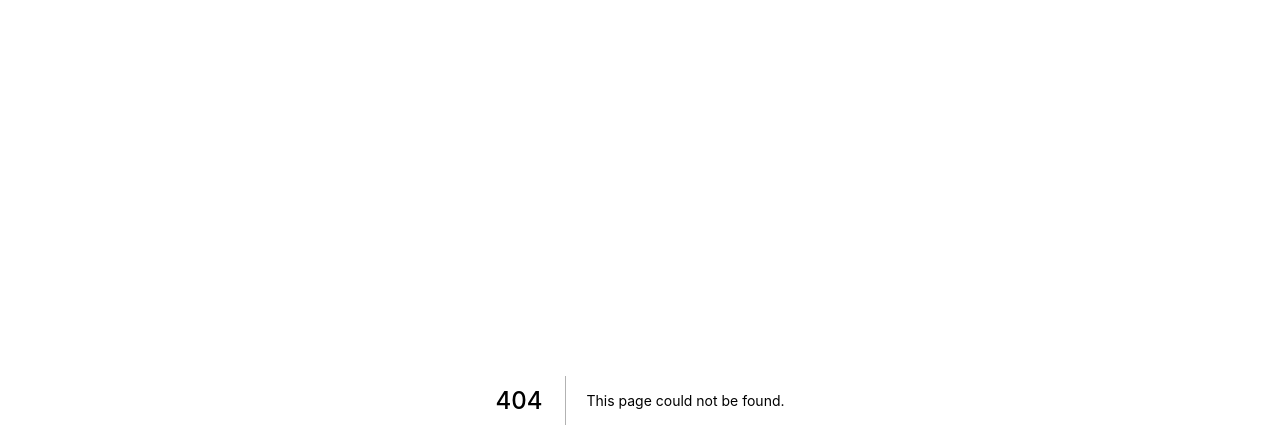
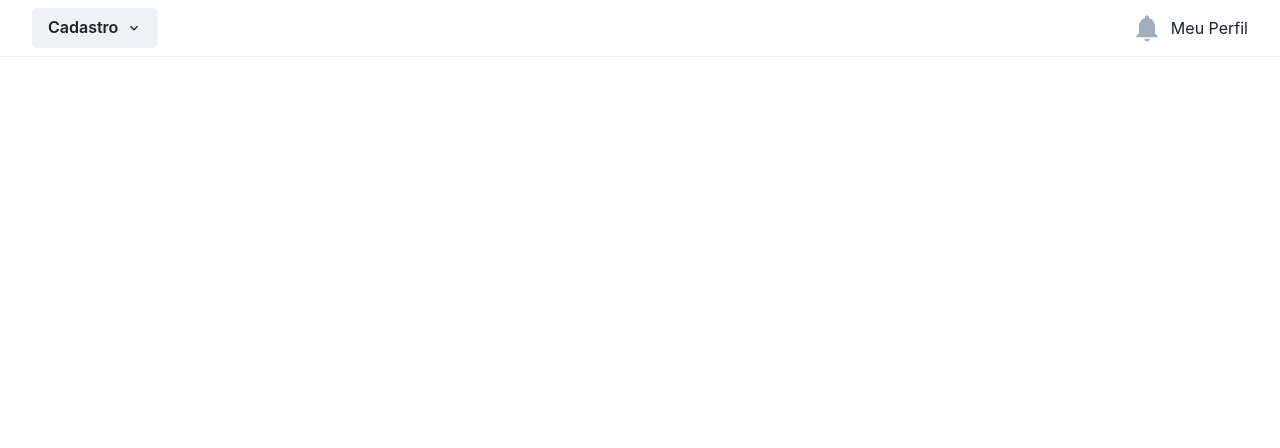
Before and after one commit to Kastango/deseg, a Next.js app: page /aluno in a window 1280 px wide. Before the commit this address had no page. Shown: the top 448 px of the page. Built offline with nearby package versions, Linux system fonts and the light colour scheme.

Commit message:
slug + aluno

```diff
--- a/package.json
+++ b/package.json
@@ -9,6 +9,7 @@
     "lint": "next lint"
   },
   "dependencies": {
+    "@chakra-ui/icons": "^1.0.15",
     "@chakra-ui/react": "^1.6.6",
     "@emotion/react": "^11",
     "@emotion/styled": "^11",
--- /dev/null
+++ b/pages/aluno/index.tsx
@@ -0,0 +1,30 @@
+import { Button, Flex, Menu, MenuList, MenuItem, MenuButton, Divider, Link, Spacer } from '@chakra-ui/react'
+import { ChevronDownIcon, BellIcon } from '@chakra-ui/icons'
+
+export default function Aluno() {
+  return (
+    <Flex direction="column">
+      <Flex m={2} mx={8} >
+        <Menu>
+          <MenuButton as={Button} rightIcon={<ChevronDownIcon />}>
+            Cadastro
+          </MenuButton>
+          <MenuList>
+            <MenuItem>Cadastro de Veículos</MenuItem>
+            <MenuItem>Cadastro de Servidores</MenuItem>
+            <MenuItem>Cadastro de Alunos</MenuItem>
+            <MenuItem>Cadastro de Visitantes</MenuItem>
+            <MenuItem>Cadastro de Estacionamentos</MenuItem>
+          </MenuList>
+        </Menu>
+        <Spacer />
+        <Flex alignItems="center" justifyContent="center">
+          <BellIcon w={8} h={8}  color="gray.400"/>
+          <Link marginLeft={2}>Meu Perfil</Link>
+        </Flex>
+      </Flex>
+      <Divider orientation="horizontal" />
+    </Flex>
+
+  )
+}
--- /dev/null
+++ b/pages/servidor/index.tsx
@@ -0,0 +1,6 @@
+
+export default function Aluno() {
+  return (
+    <h1>Servidor</h1>
+  )
+}
--- /dev/null
+++ b/pages/visitante/index.tsx
@@ -0,0 +1,6 @@
+
+export default function Aluno() {
+  return (
+    <h1>visitante</h1>
+  )
+}
```
Also changed, not shown: pages/index.tsx (+14 -4 lines), 1 other file (tests, documents, lock files or other folders).
